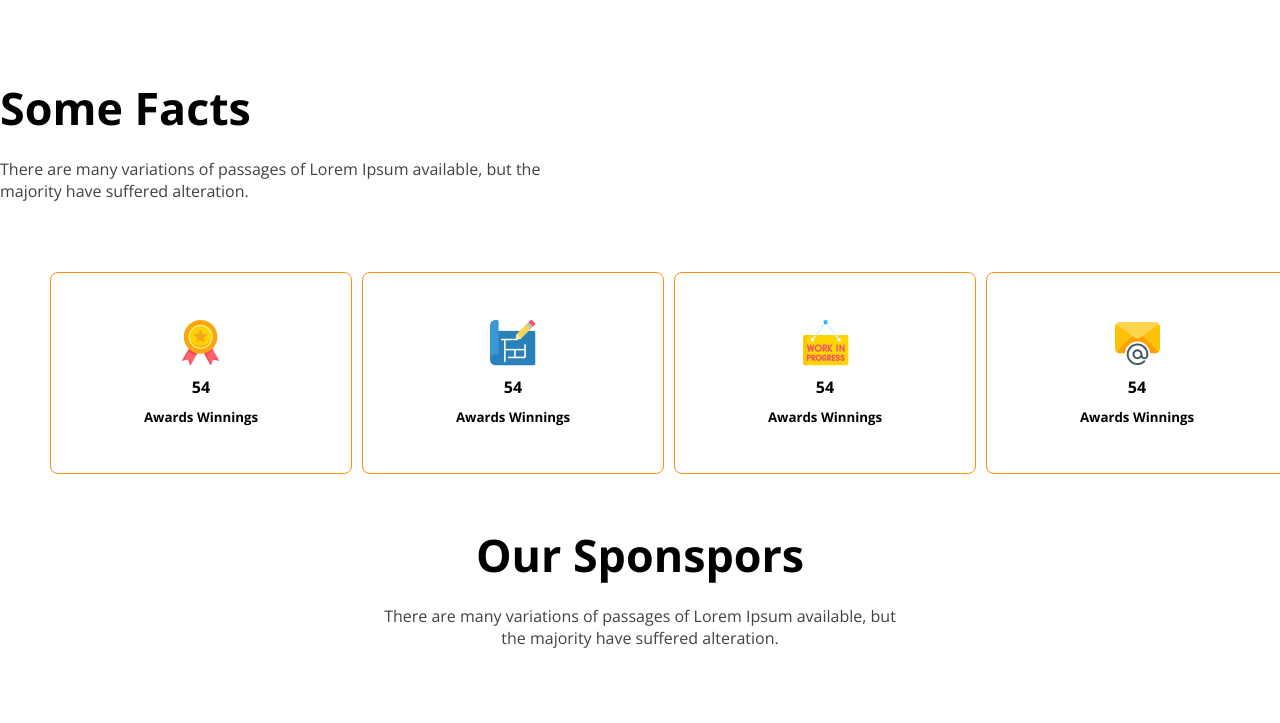
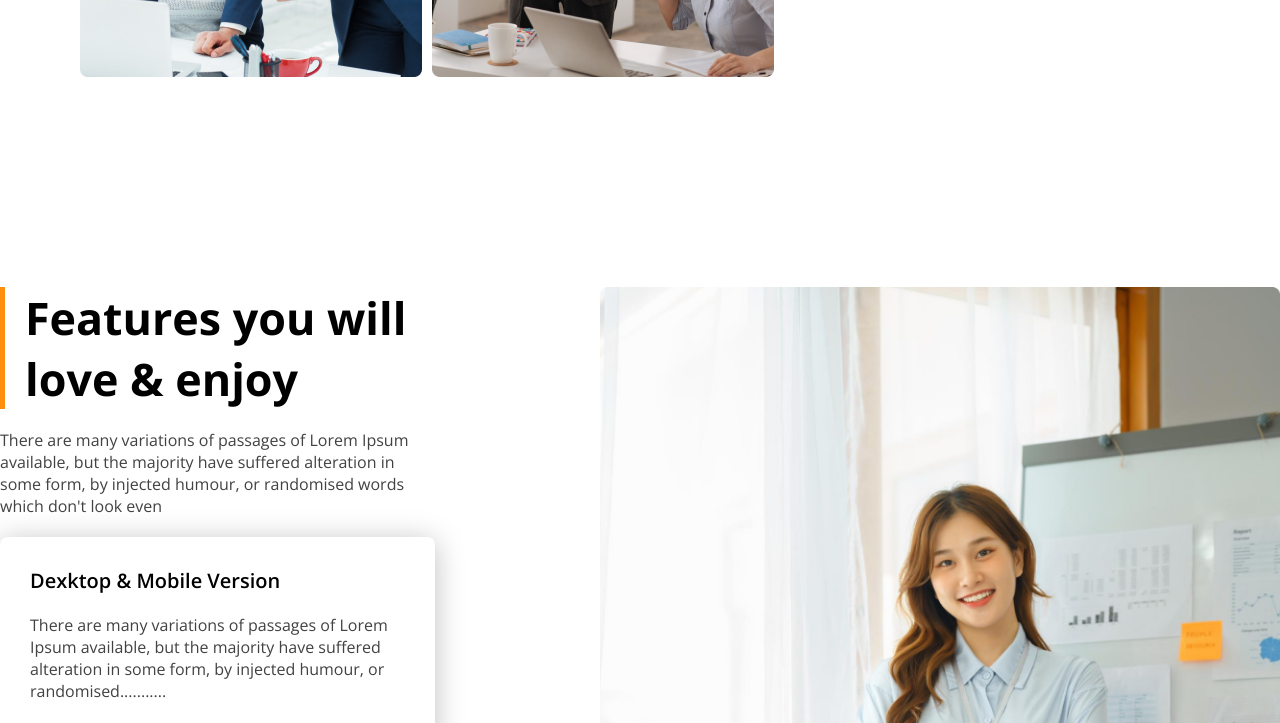
Before and after one commit to Sumiaya-Akther/g3-architects-website, a plain HTML site: page index.html in a window 1280 px wide. Shown: the part 2040-2763 px from the top of the page. Drawn offline with nearby package versions, Linux system fonts and the light colour scheme.

Commit message:
done all

```diff
--- a/index.html
+++ b/index.html
@@ -45,6 +45,35 @@
             </div>
           </div>
       </section>
+      <!-- badge section -->
+       <section class="badge">
+        <div>
+          <h3>Features you will <br> love & enjoy</h3>
+          <p>There are many variations of passages of Lorem Ipsum available, but the majority have suffered alteration in some form, by injected humour, or randomised words which don't look even</p>
+
+          <div class="badge-card">
+             <h4>Dexktop & Mobile Version</h4>
+             <p>There are many variations of passages of Lorem Ipsum available, but the majority have suffered alteration in some form, by injected humour, or randomised...........</p>
+          </div>
+          <div class="badge-card">
+            <h4>Dexktop & Mobile Version</h4>
+            <p>There are many variations of passages of Lorem Ipsum available, but the majority have suffered alteration in some form, by injected humour, or randomised...........</p>
+         </div>
+         <div class="badge-card">
+          <h4>Dexktop & Mobile Version</h4>
+          <p>There are many variations of passages of Lorem Ipsum available, but the majority have suffered alteration in some form, by injected humour, or randomised...........</p>
+       </div>
+       <div class="badge-card">
+        <h4>Dexktop & Mobile Version</h4>
+        <p>There are many variations of passages of Lorem Ipsum available, but the majority have suffered alteration in some form, by injected humour, or randomised...........</p>
+     </div>
+        </div>
+        <div>
+          <img src="images/architect.png" alt="">
+          <button id="badge-experience" class="btn-primary"><span id="experience-year">10+Year</span> <br>
+           <span> Experience</span></button>
+        </div>
+       </section>
       <!-- some facts section -->
        <section class="some-facts">
           <h3>Some Facts</h3>
--- a/styles/architects.css
+++ b/styles/architects.css
@@ -17,7 +17,7 @@
 
   .navbar, .banner,
   .feature, .some-facts,
-  .sponspors, footer{
+  .sponspors, .badge, footer{
      max-width: 1440px;
      margin: 0 auto;
  }
@@ -26,9 +26,6 @@
     background-color: rgba(255, 144, 14, 0.1);
 }
 
-section{
-    margin-top: 130px;
-}
 .btn-primary{
     background-color: #ff900e;
     color: white;
@@ -66,6 +63,7 @@ section{
 
 .banner{
     text-align: center;
+    margin-top: 130px;
 }
 .banner-description h1{
     font-size: 4rem;
@@ -88,6 +86,7 @@ section{
 
 .feature{
     padding: 80px;
+    margin-top: 130px;
 }
 .feature-title {
     color: rgba(114, 114, 114, 1);
@@ -118,7 +117,63 @@ section{
     margin-bottom: 20px;
 }
 
+/* badge css */
+
+.badge{
+    display: flex;
+    gap: 165px;
+    margin-top: 130px;
+}
+
+.badge h3{
+    border-left: 5px solid #ff900e;
+    padding-left: 20px;
+    font-size: 2.8rem;
+    font-weight: bold;
+    margin-bottom: 20px;
+}
+.badge p{
+    font-size: 1rem;
+    color: #424242;
+    margin-bottom: 20px;
+    max-width: 542px;
+}
+.badge-card{
+    /* width: 500px; */
+    padding: 30px;
+    border-radius: 8px;
+    box-shadow: 0 4px 30px 0 rgba(0, 0, 0, 0.25);
+    margin-bottom: 10px;
+}
+.badge-card h4{
+    font-size: 1.25rem;
+    font-weight: 600;
+    margin-bottom: 20px;
+}
+.badge-card p{
+    font-size: 1rem;
+    color: #424242;
+    margin-bottom: 20px;
+    max-width: 542px;
+}
+.badge img{
+    width: 100%;
+}
+#badge-experience{
+    padding: 45px 42px;
+    font-size: 1.25rem;
+    font-weight: 500;
+    margin-left: -100px;
+    margin-top: -100px;
+}
+#experience-year{
+    font-size: 4rem;
+    font-weight: 700;
+}
 /* some facts css */
+.some-facts{
+    margin-top: 130px;
+}
 
 .some-facts h3{
     font-size: 2.8rem;
@@ -149,6 +204,9 @@ section{
     gap: 10px;
 }
 /* sponspors css */
+.sponspors{
+    margin-top: 130px;
+}
 
 .sponspors-description h3{
     font-size: 2.8rem;
@@ -182,7 +240,6 @@ footer{
     display: flex;
     justify-content: center;
     align-items: center;
-
 }
 
 
@@ -193,7 +250,7 @@ footer{
 @media screen and (max-width: 576px) {
     .navbar,
     .nav-links,
-    .feature{
+    .feature, .badge{
         flex-direction: column;
     }
 
@@ -207,6 +264,10 @@ footer{
         margin-top: 50px;
         margin-left: 0px;
     }
+    #badge-experience{
+        margin-left: 0px;
+        margin-top: 0px;
+    }
 }
 
 
@@ -214,7 +275,7 @@ footer{
 
 @media screen and (min-width: 576px) and (max-width: 992px) {
 
-    .feature{
+    .feature, .badge{
         flex-direction: column;
     }
 
@@ -222,8 +283,13 @@ footer{
         margin: 50px auto;
 
     }
-    .fact-box, .sponsors-icon{
+    .fact-box, .sponsors-icon, .badge-card{
         grid-template-columns: repeat(2, 1fr);
         justify-items: center;
     }
+    #badge-experience{
+        margin-left: 0px;
+        margin-top: 0px;
+    }
+
 }
```
